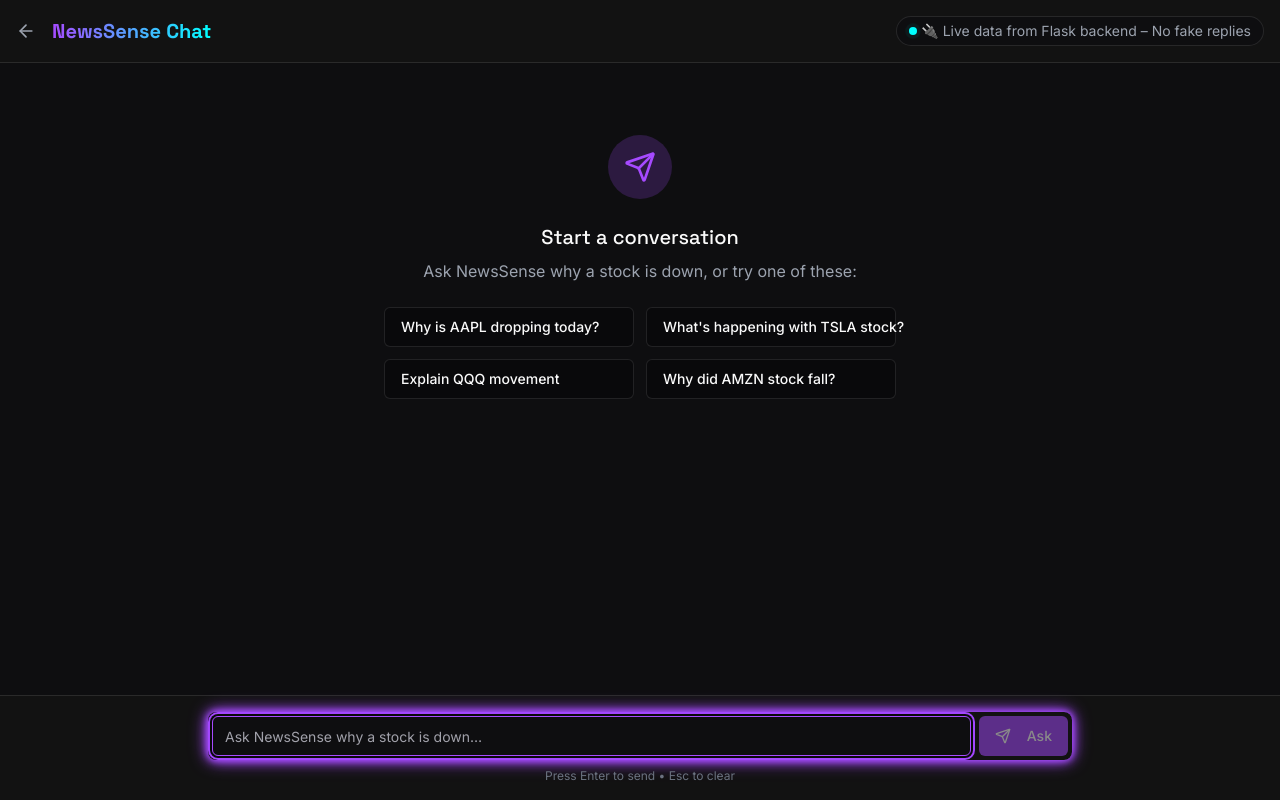
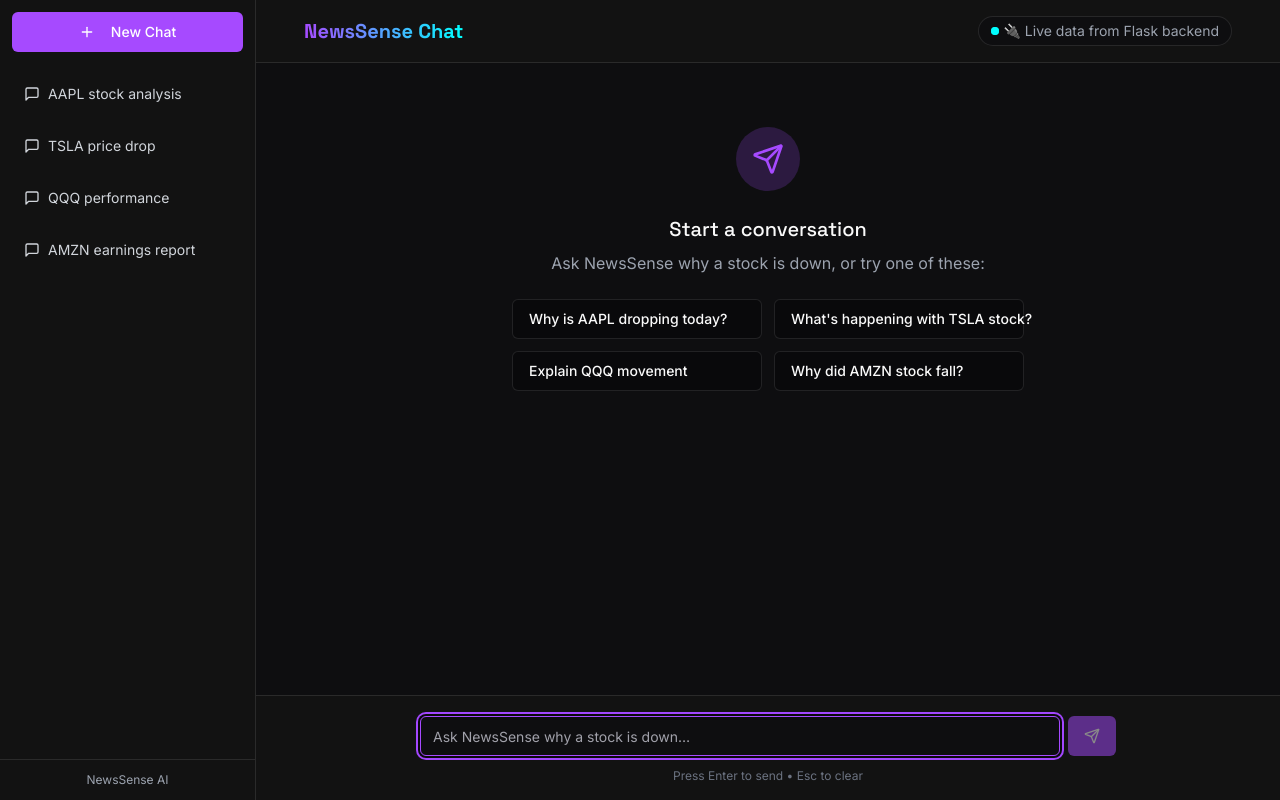
Before and after one commit to sachinnotmainacc/sense-stock-insight, a React (Vite) app: page /chat in a window 1280 px wide. Built offline with nearby package versions, Linux system fonts and the light colour scheme.

Commit message:
Refactor: Implement chat interface
Implement a chat interface similar to ChatGPT.

```diff
--- a/src/components/ChatMessage.tsx
+++ b/src/components/ChatMessage.tsx
@@ -35,22 +35,25 @@ const ChatMessage = ({ message, isUser, isLoading = false }: ChatMessageProps) =
   }, [message, isUser, isLoading]);
 
   return (
-    <div
-      className={cn(
-        "mb-4 max-w-[90%] md:max-w-[70%] animate-fade-in",
-        isUser ? "self-end" : "self-start"
+    <div className={cn(
+      "w-full py-4",
+      isUser ? "bg-darkbg" : "bg-darkbg-lighter border-y border-white/5"
+    )}>
+      <div className="container mx-auto max-w-3xl px-4 flex">
+        <div className="w-8 h-8 rounded-full flex-shrink-0 mr-4 flex items-center justify-center">
+          {isUser ? (
+            <div className="bg-neon-purple/30 text-white w-full h-full rounded-full flex items-center justify-center text-sm font-semibold">
+              U
+            </div>
+          ) : (
+            <div className="bg-neon-cyan/30 text-white w-full h-full rounded-full flex items-center justify-center text-sm font-semibold">
+              NS
+            </div>
           )}
-    >
-      <div
-        className={cn(
-          "rounded-xl p-4",
-          isUser
-            ? "bg-neon-purple text-white"
-            : "glass-card border-white/10"
-        )}
-      >
+        </div>
+        <div className="flex-1">
           {isUser ? (
-          <p>{message}</p>
+            <div className="text-white">{message}</div>
           ) : isLoading ? (
             <div className="flex space-x-2 items-center h-6">
               <div className="w-2 h-2 bg-gray-400 rounded-full animate-bounce" style={{ animationDelay: "0ms" }}></div>
@@ -58,13 +61,13 @@ const ChatMessage = ({ message, isUser, isLoading = false }: ChatMessageProps) =
               <div className="w-2 h-2 bg-gray-400 rounded-full animate-bounce" style={{ animationDelay: "300ms" }}></div>
             </div>
           ) : (
-          <p>{displayedMessage}{isTyping && <span className="typing-cursor"></span>}</p>
+            <div className="text-white">
+              {displayedMessage}
+              {isTyping && <span className="typing-cursor"></span>}
+            </div>
           )}
         </div>
-
-      {!isUser && !isLoading && (
-        <div className="text-xs text-gray-500 mt-1 ml-1">NewsSense AI</div>
-      )}
+      </div>
     </div>
   );
 };
--- /dev/null
+++ b/src/components/ChatSidebar.tsx
@@ -0,0 +1,71 @@
+
+import { useState } from "react";
+import { Button } from "@/components/ui/button";
+import { ScrollArea } from "@/components/ui/scroll-area";
+import { Plus, MessageSquare } from "lucide-react";
+import { Link } from "react-router-dom";
+
+interface ChatSession {
+  id: string;
+  title: string;
+  date: string;
+}
+
+interface ChatSidebarProps {
+  onNewChat: () => void;
+  activeChatId?: string;
+}
+
+const ChatSidebar = ({ onNewChat, activeChatId }: ChatSidebarProps) => {
+  // Mock chat history (would be replaced with real data later)
+  const [chatSessions, setChatSessions] = useState<ChatSession[]>([
+    { id: "1", title: "AAPL stock analysis", date: "Today" },
+    { id: "2", title: "TSLA price drop", date: "Today" },
+    { id: "3", title: "QQQ performance", date: "Yesterday" },
+    { id: "4", title: "AMZN earnings report", date: "2 days ago" },
+  ]);
+
+  return (
+    <div className="h-full flex flex-col bg-darkbg-lighter border-r border-white/10 w-full">
+      {/* New Chat Button */}
+      <div className="p-3">
+        <Button
+          onClick={onNewChat}
+          className="w-full bg-neon-purple hover:bg-neon-purple/80 text-white"
+        >
+          <Plus className="h-4 w-4 mr-2" />
+          New Chat
+        </Button>
+      </div>
+
+      {/* Chat History */}
+      <ScrollArea className="flex-1 px-3">
+        <div className="space-y-2 py-2">
+          {chatSessions.map((chat) => (
+            <Link
+              key={chat.id}
+              to={`/chat?id=${chat.id}`}
+              className={`flex items-center p-3 text-sm rounded-lg transition-colors ${
+                chat.id === activeChatId
+                  ? "bg-white/10 text-white"
+                  : "hover:bg-white/5 text-gray-300"
+              }`}
+            >
+              <MessageSquare className="h-4 w-4 mr-2 flex-shrink-0" />
+              <div className="truncate">{chat.title}</div>
+            </Link>
+          ))}
+        </div>
+      </ScrollArea>
+
+      {/* Footer */}
+      <div className="p-3 border-t border-white/10 mt-auto">
+        <div className="text-xs text-gray-400 text-center">
+          NewsSense AI
+        </div>
+      </div>
+    </div>
+  );
+};
+
+export default ChatSidebar;
--- a/src/pages/Chat.tsx
+++ b/src/pages/Chat.tsx
@@ -1,10 +1,11 @@
 
 import { useState, useRef, useEffect } from "react";
-import { Send, ArrowLeft } from "lucide-react";
+import { Send, ArrowLeft, MenuIcon, X } from "lucide-react";
 import { Button } from "@/components/ui/button";
 import { Input } from "@/components/ui/input";
 import { useToast } from "@/hooks/use-toast";
 import ChatMessage from "@/components/ChatMessage";
+import ChatSidebar from "@/components/ChatSidebar";
 import { Link } from "react-router-dom";
 
 interface Message {
@@ -17,6 +18,7 @@ const Chat = () => {
   const [messages, setMessages] = useState<Message[]>([]);
   const [input, setInput] = useState("");
   const [isLoading, setIsLoading] = useState(false);
+  const [sidebarOpen, setSidebarOpen] = useState(true);
   const messagesEndRef = useRef<HTMLDivElement>(null);
   const inputRef = useRef<HTMLInputElement>(null);
   const { toast } = useToast();
@@ -45,7 +47,6 @@ const Chat = () => {
     setIsLoading(true);
 
     // Placeholder for API call to Flask backend
-    // In a real implementation, this would make a fetch to your Flask API
     try {
       // Simulating API call delay
       await new Promise((resolve) => setTimeout(resolve, 2000));
@@ -78,39 +79,64 @@ const Chat = () => {
     if (e.key === "Enter" && !e.shiftKey) {
       e.preventDefault();
       handleSendMessage();
+    } else if (e.key === "Escape") {
+      setInput("");
     }
   };
 
+  const handleNewChat = () => {
+    setMessages([]);
+    setInput("");
+    inputRef.current?.focus();
+  };
+
   return (
-    <div className="min-h-screen bg-darkbg flex flex-col">
-      {/* Header */}
-      <header className="bg-darkbg-lighter border-b border-white/10 py-4">
-        <div className="container mx-auto px-4">
-          <div className="flex items-center justify-between">
-            <div className="flex items-center space-x-4">
-              <Link to="/" className="text-gray-400 hover:text-white transition-colors">
-                <ArrowLeft className="h-5 w-5" />
-              </Link>
+    <div className="h-screen flex flex-col md:flex-row bg-darkbg">
+      {/* Mobile Sidebar Toggle */}
+      <div className="md:hidden flex items-center p-4 border-b border-white/10">
+        <Button
+          variant="ghost"
+          size="icon"
+          onClick={() => setSidebarOpen(!sidebarOpen)}
+          className="text-gray-400 hover:text-white"
+        >
+          {sidebarOpen ? <X className="h-5 w-5" /> : <MenuIcon className="h-5 w-5" />}
+        </Button>
+        <h1 className="font-grotesk font-bold text-gradient-purple text-xl ml-3">NewsSense Chat</h1>
+      </div>
+
+      {/* Sidebar */}
+      <div className={`
+        md:w-64 bg-darkbg-lighter flex-shrink-0 transition-all duration-300
+        ${sidebarOpen ? "w-64" : "w-0"}
+        md:static fixed top-14 bottom-0 left-0 z-40
+        ${sidebarOpen ? "translate-x-0" : "-translate-x-full"}
+        md:translate-x-0
+      `}>
+        {sidebarOpen && <ChatSidebar onNewChat={handleNewChat} />}
+      </div>
+
+      {/* Main Chat Area */}
+      <div className="flex-1 flex flex-col h-full overflow-hidden">
+        {/* Header - Desktop */}
+        <header className="hidden md:flex bg-darkbg-lighter border-b border-white/10 p-4">
+          <div className="container mx-auto flex items-center justify-between">
             <h1 className="font-grotesk font-bold text-gradient-purple text-xl">NewsSense Chat</h1>
-            </div>
             <div className="flex items-center space-x-1 text-gray-400 text-sm bg-darkbg px-3 py-1 rounded-full border border-white/10">
               <span className="relative flex h-2 w-2 mr-1">
                 <span className="animate-ping absolute inline-flex h-full w-full rounded-full bg-neon-cyan opacity-75"></span>
                 <span className="relative inline-flex rounded-full h-2 w-2 bg-neon-cyan"></span>
               </span>
-              🔌 Live data from Flask backend – No fake replies
-            </div>
+              🔌 Live data from Flask backend
             </div>
           </div>
         </header>
 
-      {/* Chat Container */}
-      <div className="flex-1 overflow-hidden flex flex-col">
-        <div className="flex-1 overflow-y-auto p-4 md:p-6">
-          <div className="container mx-auto max-w-4xl">
-            <div className="flex flex-col">
+        {/* Messages */}
+        <div className="flex-1 overflow-y-auto p-4">
+          <div className="container mx-auto max-w-3xl">
             {messages.length === 0 ? (
-                <div className="flex-1 flex flex-col items-center justify-center py-12">
+              <div className="flex-1 flex flex-col items-center justify-center h-full py-12">
                 <div className="w-16 h-16 rounded-full bg-neon-purple/20 flex items-center justify-center mb-6">
                   <Send className="h-8 w-8 text-neon-purple" />
                 </div>
@@ -135,14 +161,14 @@ const Chat = () => {
                 </div>
               </div>
             ) : (
-                messages.map((message) => (
+              <div className="flex flex-col space-y-4 pt-4">
+                {messages.map((message) => (
                   <ChatMessage
                     key={message.id}
                     message={message.content}
                     isUser={message.isUser}
                   />
-                ))
-              )}
+                ))}
 
                 {isLoading && (
                   <ChatMessage
@@ -154,13 +180,14 @@ const Chat = () => {
 
                 <div ref={messagesEndRef} />
               </div>
+            )}
           </div>
         </div>
 
         {/* Input Area */}
-        <div className="border-t border-white/10 bg-darkbg-lighter py-4">
-          <div className="container mx-auto px-4 max-w-4xl">
-            <div className="flex space-x-2 animate-pulse-glow rounded-lg p-1">
+        <div className="border-t border-white/10 bg-darkbg-lighter p-4">
+          <div className="container mx-auto max-w-3xl">
+            <div className="flex space-x-2 rounded-lg p-1">
               <Input
                 ref={inputRef}
                 value={input}
@@ -172,10 +199,9 @@ const Chat = () => {
               <Button
                 onClick={handleSendMessage}
                 disabled={input.trim() === "" || isLoading}
-                className="bg-neon-purple hover:bg-neon-purple/80 text-white"
+                className="bg-neon-purple hover:bg-neon-purple/80 text-white flex-shrink-0"
               >
                 <Send className="h-4 w-4" />
-                <span className="ml-2">Ask</span>
               </Button>
             </div>
             <div className="text-xs text-gray-500 mt-2 text-center">
@@ -184,6 +210,14 @@ const Chat = () => {
           </div>
         </div>
       </div>
+
+      {/* Overlay for mobile when sidebar is open */}
+      {sidebarOpen && (
+        <div
+          className="md:hidden fixed inset-0 bg-black/50 z-30"
+          onClick={() => setSidebarOpen(false)}
+        />
+      )}
     </div>
   );
 };
```
Lines whose indentation alone changed are shown as unchanged.
